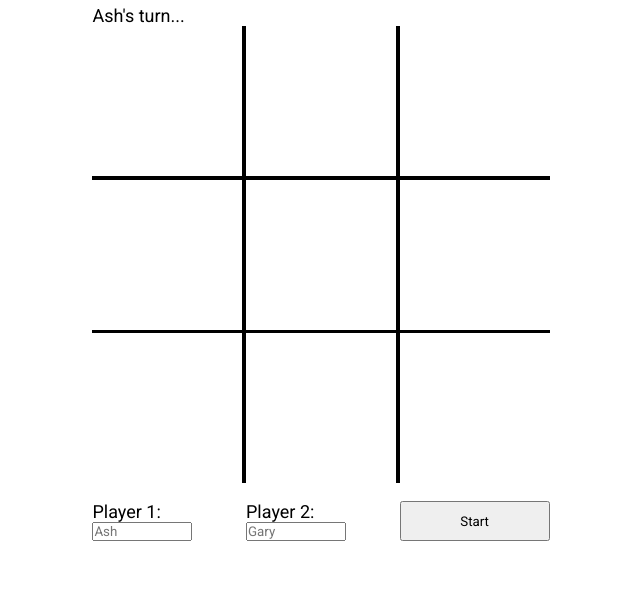
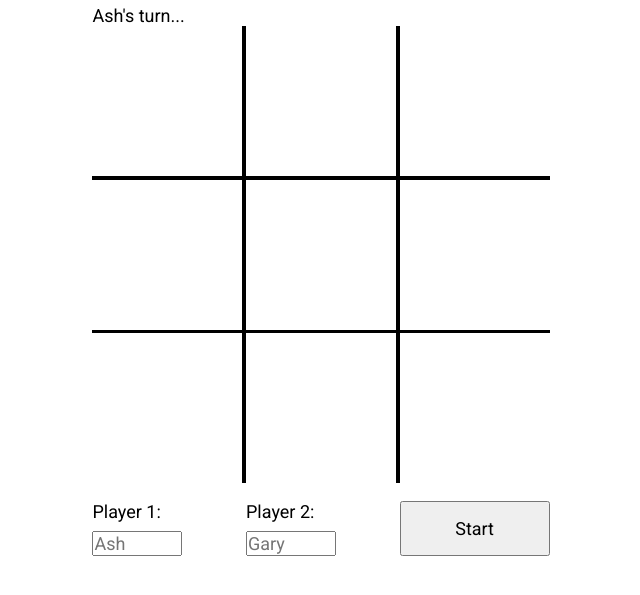
Before and after one commit to briksdaal/09-tictactoe, a website: page index.html in a window 1280 px wide. Shown: the part 91-686 px from the top of the page, without its empty margins (319-959 px from the left). Drawn offline with Linux system fonts and the light colour scheme.

Commit message:
Fix bottom bar styles

```diff
--- a/style.css
+++ b/style.css
@@ -54,14 +54,19 @@ button[data-sign="circle"] {
 .form-element {
     width: 100%;
     display: grid;
+    row-gap: 0.5rem;
     grid-template-rows: repeat(2, auto);
 }
 
 .form-element input {
-    width: 100px;
+    font-size: 1rem;
+}
+
+.form-element input {
+    width: 90px;
 }
 
 .form-element button {
-    /* border: none; */
     grid-row: 2 span;
+    font-size: 1rem;
 }
```
